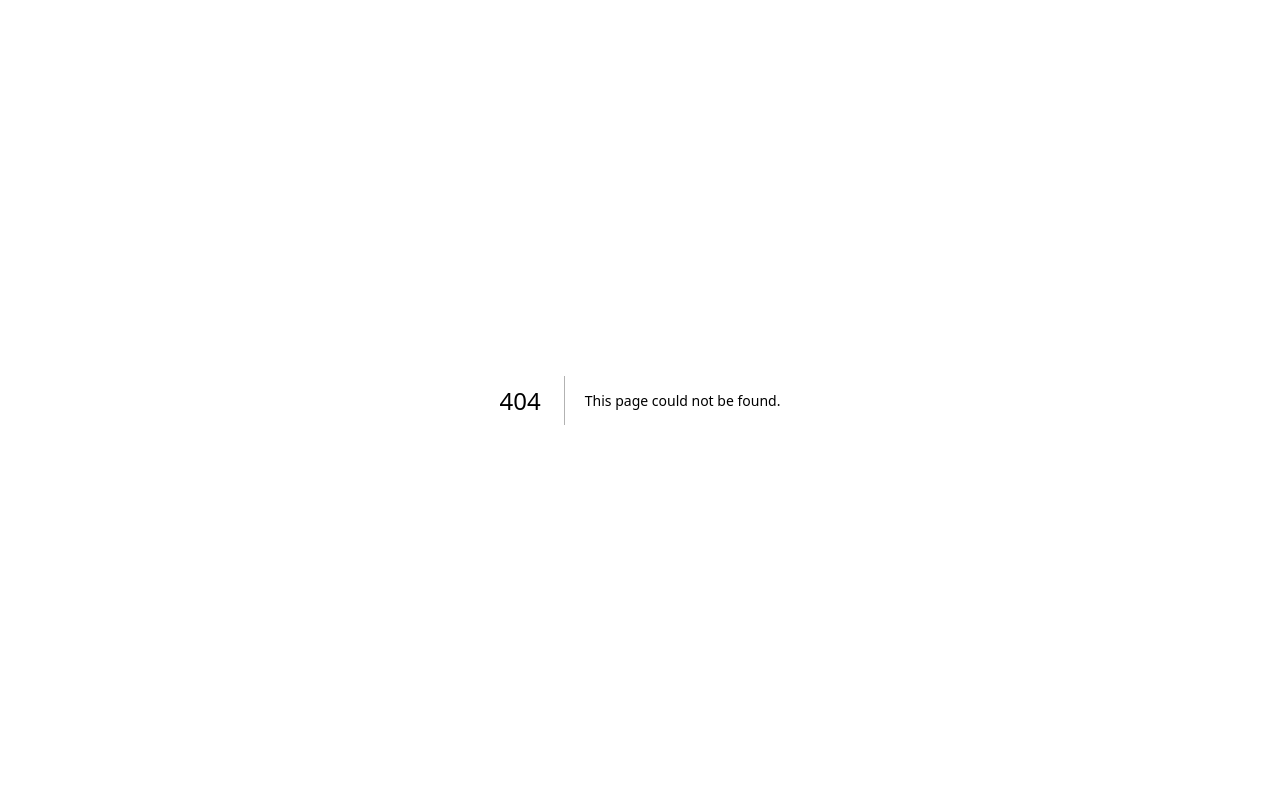
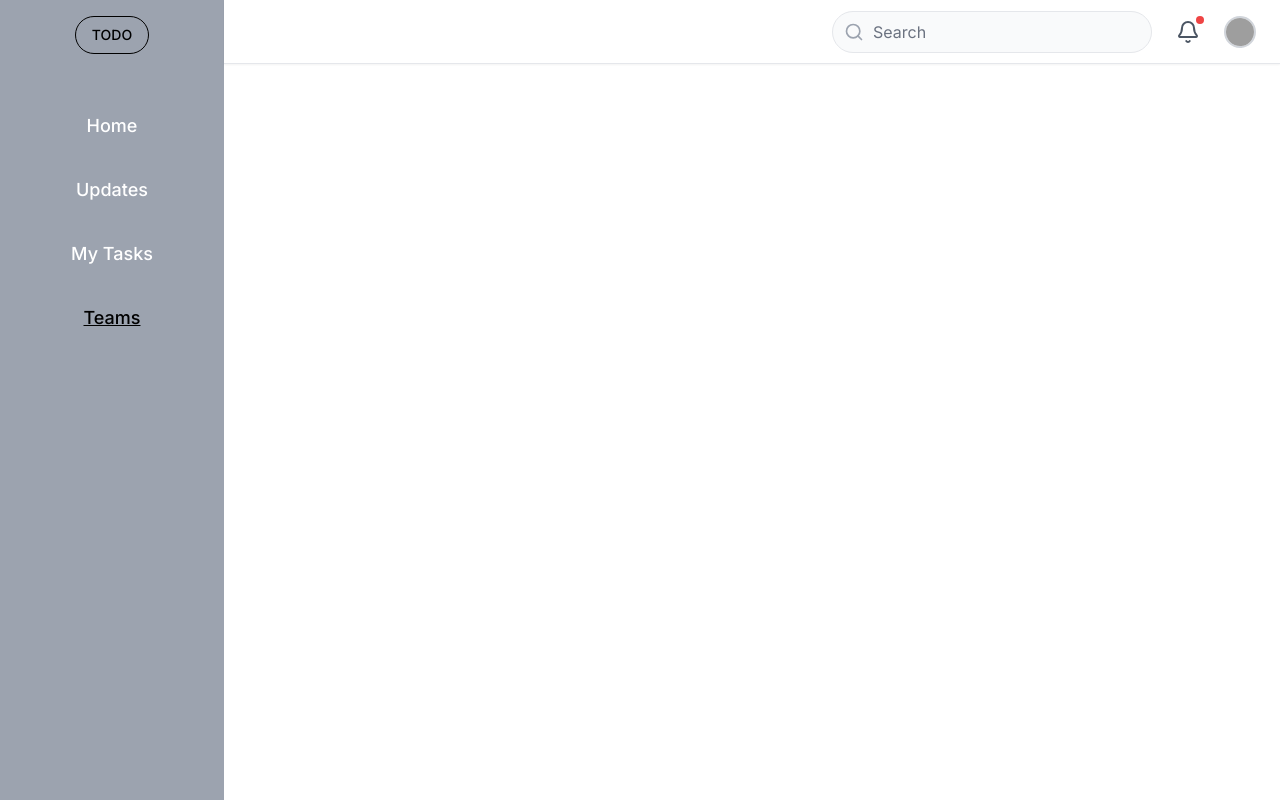
Before and after one commit to surajmaity1/todo-frontend, a Next.js app: page /teams in a window 1280 px wide. Before the commit this address had no page. Built offline with nearby package versions, Linux system fonts and the light colour scheme; grey boxes are pictures that could not be loaded.

Commit message:
feat: adds SideBar and navbar component for teams route (#58)
* initial commit

* chore:added types in buttons

* fix:function naming

* fix: naming exports

* fix:updated casing

```diff
--- /dev/null
+++ b/app/teams/page.tsx
@@ -0,0 +1,14 @@
+import {NavBar} from '@/components/NavBar'
+import {SideBar} from '@/components/SideBar'
+import React from 'react'
+
+function TeamsPage() {
+  return (
+    <div>
+        <SideBar />
+        <NavBar />
+    </div>
+  )
+}
+
+export default TeamsPage
--- /dev/null
+++ b/components/NavBar.tsx
@@ -0,0 +1,36 @@
+import React from 'react';
+import { Search, Bell } from 'lucide-react';
+
+export const NavBar = () => {
+  return (
+    <nav className="fixed top-0 left-56 right-0 bg-white h-16 flex items-center justify-end px-6 shadow-sm border-b border-gray-200 z-10">
+
+      <div className="flex items-center space-x-4">
+        <div className="relative">
+          <Search className="absolute left-3 top-1/2 transform -translate-y-1/2 text-gray-400 w-5 h-5" />
+          <input
+            type="text"
+            placeholder="Search"
+            className="pl-10 pr-4 py-2 w-80 bg-gray-50 border border-gray-200 rounded-full focus:outline-none focus:ring-2 focus:ring-blue-500 focus:border-transparent text-black placeholder-gray-500"
+          />
+        </div>
+
+
+        <button type='button' className="relative p-2 text-gray-600 hover:text-gray-800 hover:bg-gray-100 rounded-lg transition-colors">
+          <Bell className="w-6 h-6" />
+
+          <span className="absolute top-1 right-1 w-2 h-2 bg-red-500 rounded-full"></span>
+        </button>
+
+
+        <div className="flex items-center space-x-2">
+          <img
+            src="https://images.unsplash.com/photo-1472099645785-5658abf4ff4e?ixlib=rb-4.0.3&ixid=M3wxMjA3fDB8MHxwaG90by1wYWdlfHx8fGVufDB8fHx8fA%3D%3D&auto=format&fit=crop&w=1000&q=80"
+            alt="User Profile"
+            className="w-8 h-8 rounded-full object-cover border-2 border-gray-300"
+          />
+        </div>
+      </div>
+    </nav>
+  );
+};
--- /dev/null
+++ b/components/SideBar.tsx
@@ -0,0 +1,33 @@
+import React from 'react';
+
+export const SideBar = () => {
+  return (
+    <div className="fixed left-0 top-0 bg-gray-400 h-screen w-64 flex flex-col min-h-screen lg:w-56 md:w-64 sm:w-56">
+
+      <div className="mt-4 flex justify-center">
+        <div className="bg-gray-400 text-black px-4 py-2 rounded-full text-sm font-medium border border-black">
+          TODO
+        </div>
+      </div>
+
+
+      <div className="mt-12 flex flex-col items-center space-y-4 px-4">
+        <button type='button' className="w-full max-w-40 h-12 bg-transparent text-white hover:bg-gray-500 transition-colors duration-200 rounded-3xl flex items-center justify-center">
+          <span className="text-lg font-medium">Home</span>
+        </button>
+
+        <button type='button' className="w-full max-w-40 h-12 bg-transparent text-white hover:bg-gray-500 transition-colors duration-200 rounded-3xl flex items-center justify-center">
+          <span className="text-lg font-medium">Updates</span>
+        </button>
+
+        <button type='button' className="w-full max-w-40 h-12 bg-transparent text-white hover:bg-gray-500 transition-colors duration-200 rounded-3xl flex items-center justify-center">
+          <span className="text-lg font-medium">My Tasks</span>
+        </button>
+
+        <button type='button' className="w-full max-w-40 h-12 bg-transparent text-black hover:bg-gray-500 transition-colors duration-200 rounded-3xl flex items-center justify-center underline">
+          <span className="text-lg font-medium">Teams</span>
+        </button>
+      </div>
+    </div>
+  );
+};
```
